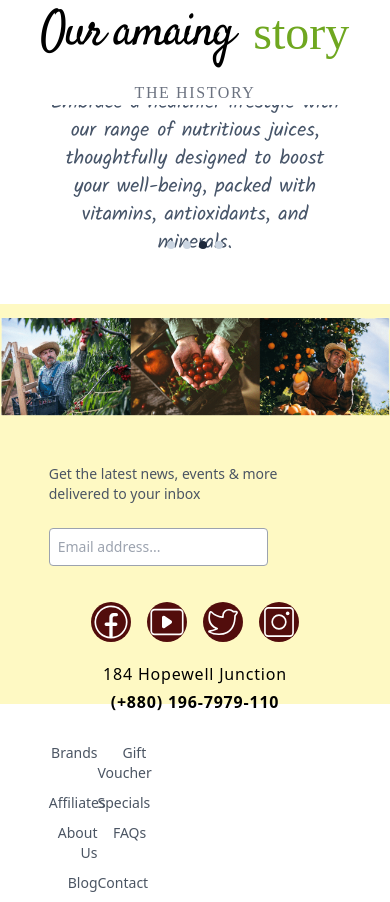
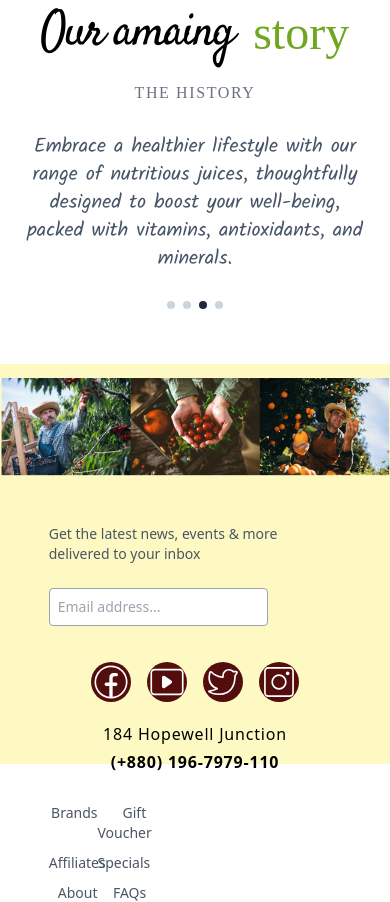
Before and after one commit to priti921/Fruitopia, a Next.js app in the folder fruitopia/: page / in a window 390 px wide. Shown: the part 5860-6762 px from the top of the page. Built offline with nearby package versions, Linux system fonts and the light colour scheme; a web font is replaced by a local one.

Commit message:
mobile screen fix

```diff
--- a/fruitopia/components/sections/Story.tsx
+++ b/fruitopia/components/sections/Story.tsx
@@ -27,7 +27,7 @@ const Story: FC = () => {
             className="w-[200px]"
           />
         </div>
-        <div>
+        <div className='w-full mx-auto'>
           {/* HEADLINE */}
           <div className="flex  space-x-5 justify-center items-center text-center text-5xl mb-6">
             <p className='font-[Satisfy] tracking-tighter'>Our amaing</p>
@@ -36,7 +36,7 @@ const Story: FC = () => {
           <div className='my-5'>
             <p className='uppercase font-[Belanosima] text-gray-500 tracking-widest'>the history</p>
             {/* CAROUSEL */}
-            <Carousel showArrows={true} showStatus={false} showIndicators={true} infiniteLoop={true} autoPlay
+            <Carousel showStatus={false} showIndicators={true} infiniteLoop={true} autoPlay
               renderIndicator={(clickHandler, isSelected, index) => (
                 <li
                   className={`inline-block mx-1 w-2 h-2 rounded-full ${isSelected ? 'bg-slate-800' : 'bg-slate-300'
@@ -49,7 +49,7 @@ const Story: FC = () => {
               )}
             >
               {carouselItems.map(item => (
-                <div key={item.id} className=" w-1/2 h-20 mx-auto mt-7 mb-16 flex justify-center items-center text-slate-600 ">
+                <div key={item.id} className="sm:w-1/2 sm:h-20 mx-5 sm:mx-auto mt-7 mb-16 flex justify-center items-center text-slate-600 ">
                   <p className="text-xl">{item.text}</p>
                 </div>
               ))}
```
